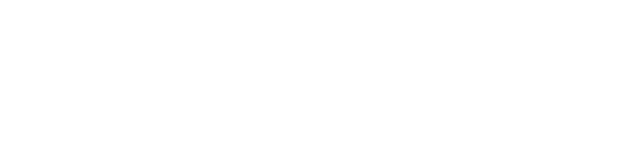
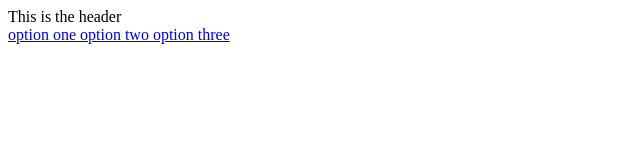
Before and after one commit to Solomon141/Microverse_Trial2_Mohammed_Solomon, a plain HTML site: page index.html in a window 1280 px wide. Shown: the whole page, without its empty margins (0-640 px from the left). Drawn offline with Linux system fonts and the light colour scheme.

Commit message:
this is the second commit with muhhamed

```diff
--- a/index.html
+++ b/index.html
@@ -1,12 +1,21 @@
 <!DOCTYPE html>
 <html lang="en">
-<head>
-    <meta charset="UTF-8">
-    <meta http-equiv="X-UA-Compatible" content="IE=edge">
-    <meta name="viewport" content="width=device-width, initial-scale=1.0">
+  <head>
+    <meta charset="UTF-8" />
+    <meta http-equiv="X-UA-Compatible" content="IE=edge" />
+    <meta name="viewport" content="width=device-width, initial-scale=1.0" />
     <title>Document</title>
-</head>
-<body>
-
-</body>
+    <link rel="stylesheet" href="styles.css" />
+  </head>
+  <body>
+    <header id="header">
+      This is the header
+      <img id="header-img" src="" />
+      <nav id="nav-bar" class="navBar">
+        <a class="nav-link" href="#header"> option one </a>
+        <a class="nav-link" href="#video"> option two </a>
+        <a class="nav-link" href="#form"> option three </a>
+      </nav>
+    </header>
+  </body>
 </html>
```
Also changed, not shown: styles.css (added).
